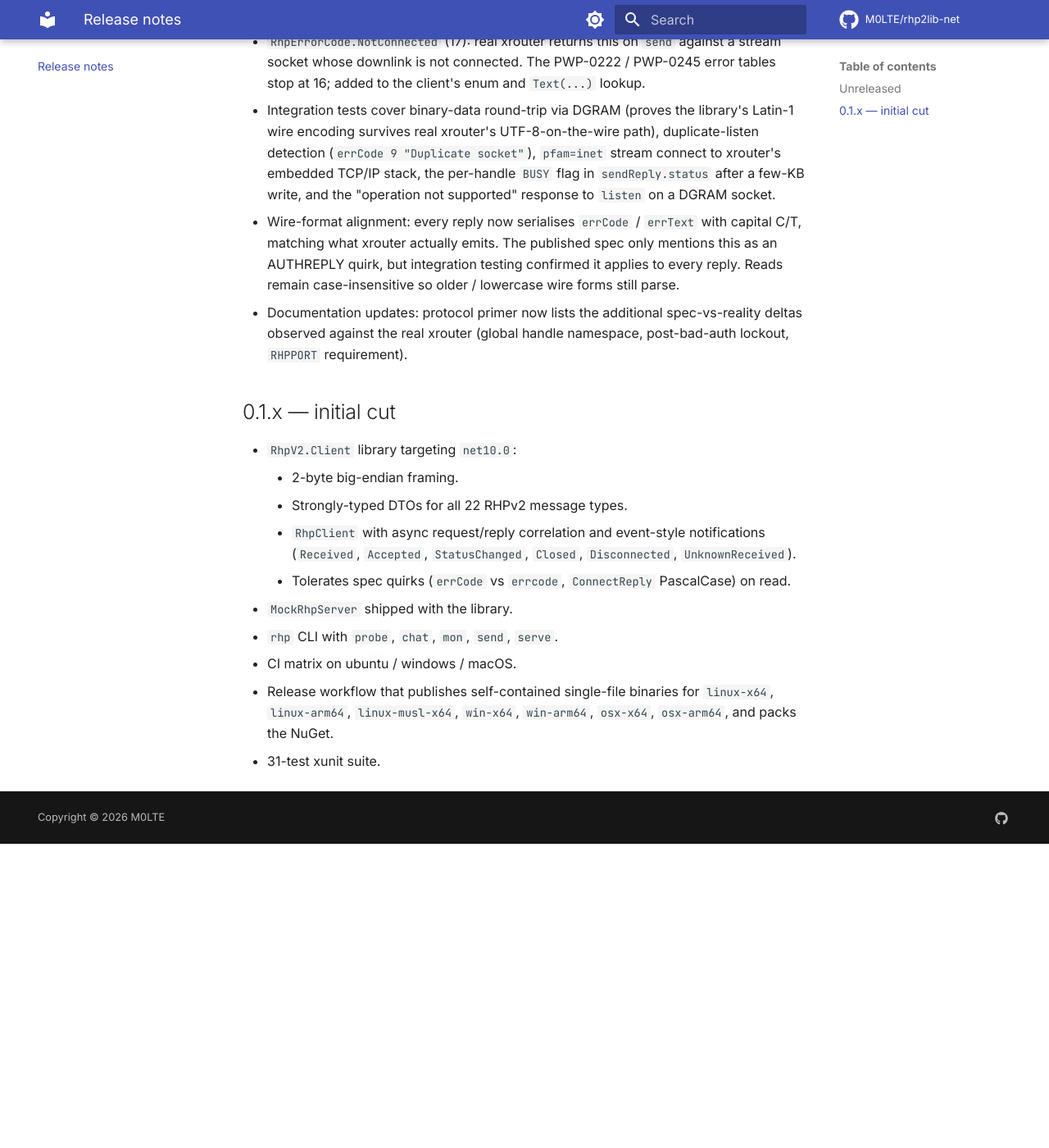
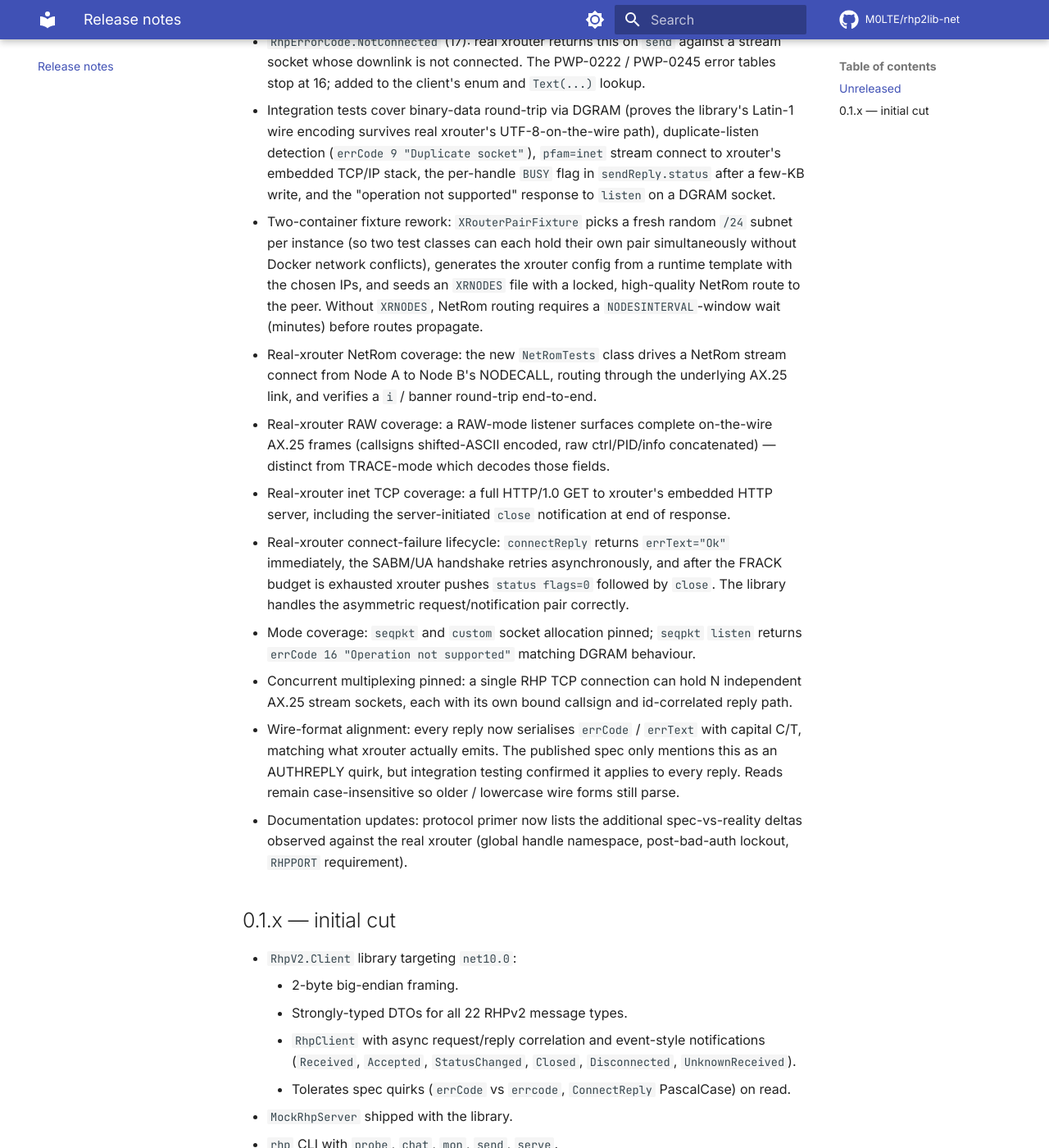
Before and after one commit to M0LTE/rhp2lib-net, an MkDocs documentation site: the page built from docs/changelog.md, in a window 1280 px wide and 1400 px high, scrolled down 1292 px. Shown: the whole window at 82% size. Built offline with MkDocs 1.6.1 and Material for MkDocs 9.7.7, drawn with Linux system fonts in a browser that asks for light colours; comment, search, counter and statistics services are not loaded; before the commit the page ends 2321 px from its top, so only the background shows below that.

Commit message:
docs: README + changelog updates for the broader integration coverage

```diff
--- a/docs/changelog.md
+++ b/docs/changelog.md
@@ -64,6 +64,36 @@ feed, with a short summary per version.
   xrouter's embedded TCP/IP stack, the per-handle `BUSY` flag in
   `sendReply.status` after a few-KB write, and the
   "operation not supported" response to `listen` on a DGRAM socket.
+* Two-container fixture rework: `XRouterPairFixture` picks a fresh
+  random `/24` subnet per instance (so two test classes can each
+  hold their own pair simultaneously without Docker network
+  conflicts), generates the xrouter config from a runtime template
+  with the chosen IPs, and seeds an `XRNODES` file with a locked,
+  high-quality NetRom route to the peer. Without `XRNODES`, NetRom
+  routing requires a `NODESINTERVAL`-window wait (minutes) before
+  routes propagate.
+* Real-xrouter NetRom coverage: the new `NetRomTests` class drives
+  a NetRom stream connect from Node A to Node B's NODECALL,
+  routing through the underlying AX.25 link, and verifies a
+  `i` / banner round-trip end-to-end.
+* Real-xrouter RAW coverage: a RAW-mode listener surfaces complete
+  on-the-wire AX.25 frames (callsigns shifted-ASCII encoded, raw
+  ctrl/PID/info concatenated) — distinct from TRACE-mode which
+  decodes those fields.
+* Real-xrouter inet TCP coverage: a full HTTP/1.0 GET to xrouter's
+  embedded HTTP server, including the server-initiated `close`
+  notification at end of response.
+* Real-xrouter connect-failure lifecycle: `connectReply` returns
+  `errText="Ok"` immediately, the SABM/UA handshake retries
+  asynchronously, and after the FRACK budget is exhausted xrouter
+  pushes `status flags=0` followed by `close`. The library handles
+  the asymmetric request/notification pair correctly.
+* Mode coverage: `seqpkt` and `custom` socket allocation pinned;
+  `seqpkt` `listen` returns `errCode 16 "Operation not supported"`
+  matching DGRAM behaviour.
+* Concurrent multiplexing pinned: a single RHP TCP connection can
+  hold N independent AX.25 stream sockets, each with its own bound
+  callsign and id-correlated reply path.
 * Wire-format alignment: every reply now serialises `errCode` /
   `errText` with capital C/T, matching what xrouter actually emits.
   The published spec only mentions this as an AUTHREPLY quirk, but
```
Also changed, not shown: README.md (+18 -8 lines).
